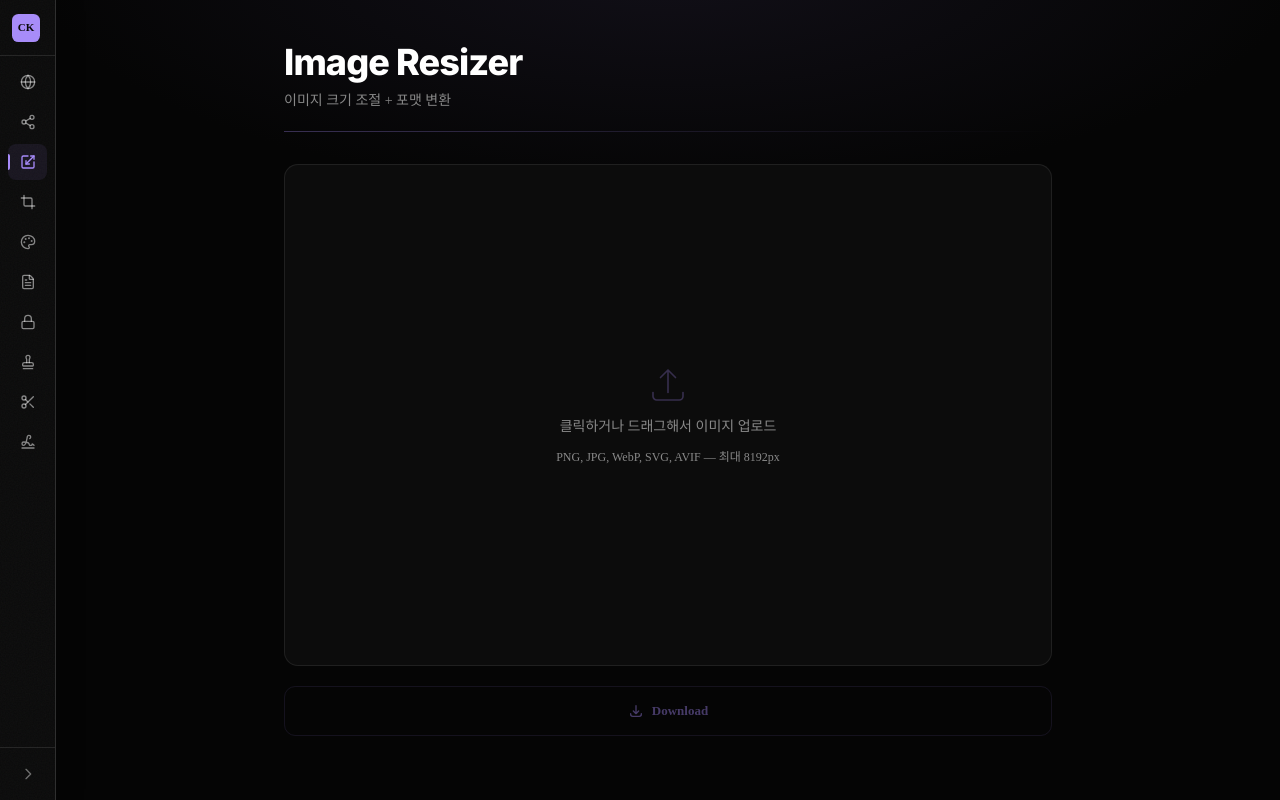
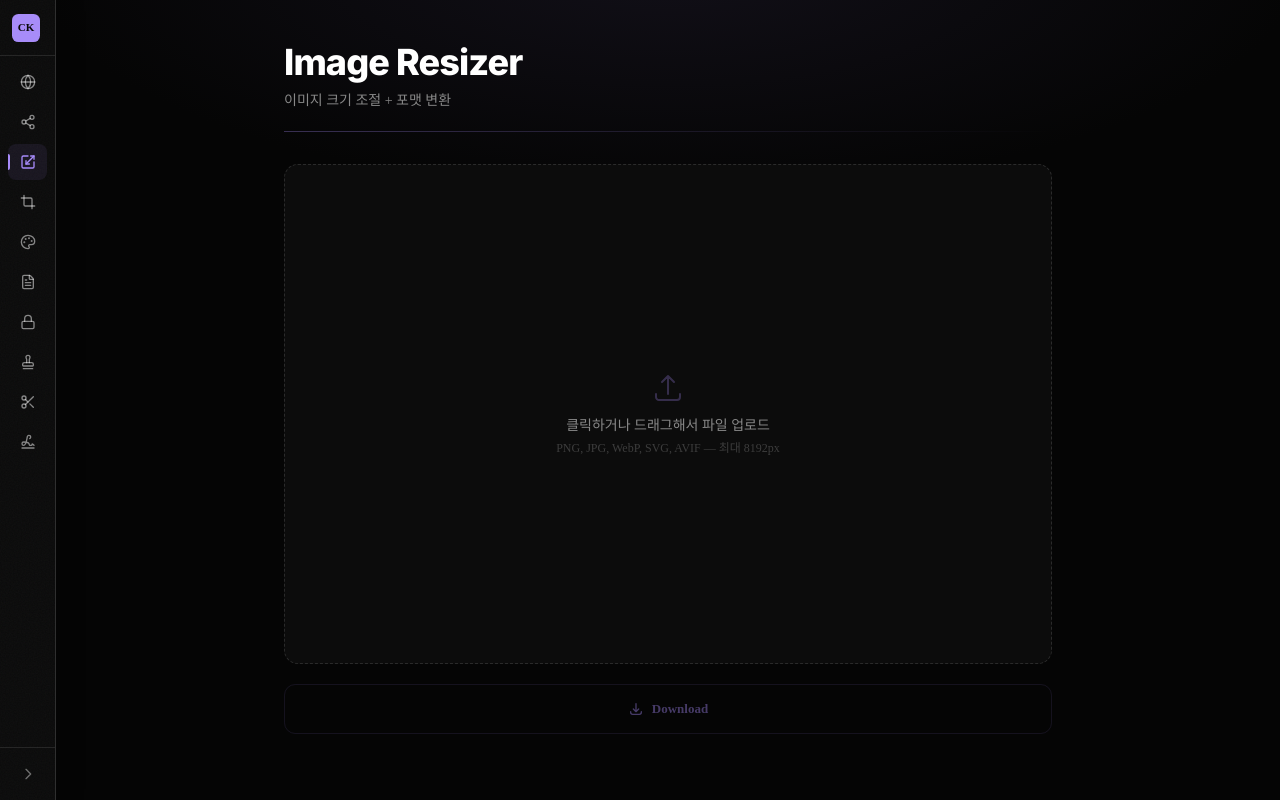
Before and after one commit to wjdxodbs/craftkit, a Next.js app: page /tools/image-resizer in a window 1280 px wide. Built offline with nearby package versions, Linux system fonts and the light colour scheme.

Commit message:
refactor: resizer·cropper 업로드 박스를 공용 ImageUpload로 통일

```diff
--- a/src/features/image-upload/ui/ImageUpload.tsx
+++ b/src/features/image-upload/ui/ImageUpload.tsx
@@ -4,14 +4,14 @@ import { motion } from "motion/react";
 import { cn } from "@/shared/lib/utils";
 
 interface Props {
-  onFileLoad?: (img: HTMLImageElement, dataUrl: string) => void;
+  onFileLoad?: (img: HTMLImageElement, dataUrl: string, file: File) => void;
   onFiles?: (files: File[]) => void;
   onError?: () => void;
   accept?: string;
   hint?: string;
   multiple?: boolean;
   variant?: "dashed" | "solid";
-  size?: "sm" | "lg";
+  size?: "sm" | "lg" | "xl";
 }
 
 export function ImageUpload({
@@ -40,7 +40,7 @@ export function ImageUpload({
     reader.onload = (e) => {
       const dataUrl = e.target?.result as string;
       const img = new Image();
-      img.onload = () => onFileLoad?.(img, dataUrl);
+      img.onload = () => onFileLoad?.(img, dataUrl, file);
       img.onerror = () => onError?.();
       img.src = dataUrl;
     };
@@ -66,7 +66,11 @@ export function ImageUpload({
       onDrop={handleDrop}
       className={cn(
         "group relative flex w-full overflow-hidden flex-col items-center justify-center cursor-pointer rounded-[14px] border px-6 text-center transition-all duration-300",
-        size === "sm" ? "h-[120px]" : "min-h-[300px]",
+        size === "sm"
+          ? "h-[120px]"
+          : size === "xl"
+            ? "min-h-[500px]"
+            : "min-h-[300px]",
         variant === "dashed" ? "border-dashed" : "border-solid",
         isDragging
           ? "border-[#a78bfa40] bg-[#a78bfa08]"
--- a/src/widgets/image-cropper/ui/ImageCropper.tsx
+++ b/src/widgets/image-cropper/ui/ImageCropper.tsx
@@ -1,6 +1,5 @@
 "use client";
 import { useState, useRef } from "react";
-import { motion } from "motion/react";
 import { cropImage } from "@/features/image-crop/lib/cropImage";
 import type {
   CropBox,
@@ -9,6 +8,7 @@ import type {
 import { EXT_MAP } from "@/shared/config/image-formats";
 import { labelCls } from "@/shared/ui/styles";
 import { DownloadButton } from "@/shared/ui/DownloadButton";
+import { ImageUpload } from "@/features/image-upload/ui/ImageUpload";
 import { useDragHandling, clamp, MIN_CROP } from "./useDragHandling";
 import { useCropPreview } from "./useCropPreview";
 import { CropControlBar } from "./CropControlBar";
@@ -31,7 +31,7 @@ export function ImageCropper() {
 
   const canvasRef = useRef<HTMLCanvasElement>(null);
   const containerRef = useRef<HTMLDivElement>(null);
-  const inputRef = useRef<HTMLInputElement>(null);
+  const replaceInputRef = useRef<HTMLInputElement>(null);
 
   const { handlePointerDown, handlePointerMove, handlePointerUp } =
     useDragHandling({
@@ -49,19 +49,12 @@ export function ImageCropper() {
     quality,
   });
 
-  const handleFile = (file: File): void => {
+  const handleFileLoad = (
+    img: HTMLImageElement,
+    url: string,
+    file: File,
+  ): void => {
     setFileName(file.name);
-    const reader = new FileReader();
-    reader.onload = (e) => {
-      const url = e.target?.result as string;
-      const img = new Image();
-      img.onload = () => handleFileLoad(img, url);
-      img.src = url;
-    };
-    reader.readAsDataURL(file);
-  };
-
-  const handleFileLoad = (img: HTMLImageElement, url: string): void => {
     setImageEl(img);
     setDataUrl(url);
     setError(null);
@@ -77,6 +70,17 @@ export function ImageCropper() {
     setDisplaySize({ w: displayW, h: displayH });
     setCropBox({ x: 0, y: 0, w: displayW, h: displayH });
     setAspectRatio(null);
+  };
+
+  const handleReplaceFile = (file: File): void => {
+    const reader = new FileReader();
+    reader.onload = (e) => {
+      const url = e.target?.result as string;
+      const img = new Image();
+      img.onload = () => handleFileLoad(img, url, file);
+      img.src = url;
+    };
+    reader.readAsDataURL(file);
   };
 
   const handlePresetChange = (ratio: number | null): void => {
@@ -140,15 +144,15 @@ export function ImageCropper() {
 
   return (
     <div className="space-y-5">
-      {/* 파일 input — 항상 존재 */}
+      {/* 파일 교체용 input */}
       <input
-        ref={inputRef}
+        ref={replaceInputRef}
         type="file"
         accept="image/png,image/jpeg,image/webp"
         className="hidden"
         onChange={(e) => {
           const file = e.target.files?.[0];
-          if (file) handleFile(file);
+          if (file) handleReplaceFile(file);
         }}
       />
 
@@ -159,8 +163,8 @@ export function ImageCropper() {
           isDragging={isDragging}
           aspectRatio={aspectRatio}
           outputFormat={outputFormat}
-          onFileReplace={() => inputRef.current?.click()}
-          onFileDrop={handleFile}
+          onFileReplace={() => replaceInputRef.current?.click()}
+          onFileDrop={handleReplaceFile}
           onDragOver={() => setIsDragging(true)}
           onDragLeave={() => setIsDragging(false)}
           onPresetChange={handlePresetChange}
@@ -184,13 +188,12 @@ export function ImageCropper() {
         </div>
       )}
 
-      {/* 캔버스 */}
+      {/* 업로드 전: ImageUpload / 업로드 후: 크롭 캔버스 */}
+      {imageEl && dataUrl && displaySize ? (
         <div
           ref={containerRef}
           className="relative min-h-[500px] overflow-hidden rounded-[14px] border border-[#ffffff15] bg-[#0c0c0c]"
         >
-        {imageEl && dataUrl && displaySize ? (
-          <>
           {/* eslint-disable-next-line @next/next/no-img-element */}
           <img
             src={dataUrl}
@@ -215,38 +218,17 @@ export function ImageCropper() {
             onPointerUp={handlePointerUp}
             onPointerCancel={handlePointerUp}
           />
-          </>
+        </div>
       ) : (
-          <button
-            type="button"
-            onClick={() => inputRef.current?.click()}
-            className="flex h-full min-h-[500px] w-full cursor-pointer flex-col items-center justify-center gap-3"
-          >
-            <motion.svg
-              className="size-10 text-[#a78bfa44]"
-              fill="none"
-              viewBox="0 0 24 24"
-              stroke="currentColor"
-              strokeWidth={1}
-              aria-hidden="true"
-              whileHover={{ y: -4 }}
-              transition={{ type: "spring", stiffness: 300 }}
-            >
-              <path
-                strokeLinecap="round"
-                strokeLinejoin="round"
-                d="M3 16.5v2.25A2.25 2.25 0 005.25 21h13.5A2.25 2.25 0 0021 18.75V16.5m-13.5-9L12 3m0 0l4.5 4.5M12 3v13.5"
+        <div ref={containerRef}>
+          <ImageUpload
+            onFileLoad={handleFileLoad}
+            accept="image/png,image/jpeg,image/webp"
+            hint="PNG, JPG, WebP — 자유롭게 크롭하고 비율을 조정하세요"
+            size="xl"
           />
-            </motion.svg>
-            <p className="text-sm text-[#888]">
-              클릭하거나 드래그해서 이미지 업로드
-            </p>
-            <p className="text-xs text-[#888]">
-              자유롭게 크롭하고 비율을 조정하세요
-            </p>
-          </button>
+        </div>
       )}
-      </div>
 
       {/* 하단: 미리보기 + 정보 */}
       {(previewUrl || cropInfo || previewSize !== null) && (
--- a/src/widgets/image-resizer/ui/ImageResizer.tsx
+++ b/src/widgets/image-resizer/ui/ImageResizer.tsx
@@ -1,8 +1,8 @@
 "use client";
 import { useState, useRef } from "react";
-import { motion } from "motion/react";
 import { resizeImage } from "@/features/image-resize/lib/resizeImage";
 import { EXT_MAP, type OutputFormat } from "@/shared/config/image-formats";
+import { ImageUpload } from "@/features/image-upload/ui/ImageUpload";
 import { useResizePreview } from "./useResizePreview";
 import { ResizeControlBar } from "./ResizeControlBar";
 import { DownloadButton } from "@/shared/ui/DownloadButton";
@@ -24,7 +24,7 @@ export function ImageResizer() {
   const [error, setError] = useState<string | null>(null);
   const [fileName, setFileName] = useState<string | null>(null);
   const [isDragging, setIsDragging] = useState(false);
-  const inputRef = useRef<HTMLInputElement>(null);
+  const replaceInputRef = useRef<HTMLInputElement>(null);
 
   const { previewUrl, previewSize } = useResizePreview({
     imageEl,
@@ -34,13 +34,8 @@ export function ImageResizer() {
     quality,
   });
 
-  const handleFile = (file: File) => {
+  const handleFileLoad = (img: HTMLImageElement, _url: string, file: File) => {
     setFileName(file.name);
-    const reader = new FileReader();
-    reader.onload = (e) => {
-      const url = e.target?.result as string;
-      const img = new Image();
-      img.onload = () => {
     setImageEl(img);
     const w = img.naturalWidth || 1;
     const h = img.naturalHeight || 1;
@@ -50,6 +45,13 @@ export function ImageResizer() {
     setLocked(true);
     setError(null);
   };
+
+  const handleReplaceFile = (file: File) => {
+    const reader = new FileReader();
+    reader.onload = (e) => {
+      const url = e.target?.result as string;
+      const img = new Image();
+      img.onload = () => handleFileLoad(img, url, file);
       img.onerror = () => setError("이미지를 불러오는 데 실패했습니다.");
       img.src = url;
     };
@@ -100,15 +102,15 @@ export function ImageResizer() {
 
   return (
     <div className="space-y-5">
-      {/* 파일 input — 항상 존재 */}
+      {/* 파일 교체용 input */}
       <input
-        ref={inputRef}
+        ref={replaceInputRef}
         type="file"
         accept="image/png,image/jpeg,image/webp,image/svg+xml,image/avif"
         className="hidden"
         onChange={(e) => {
           const file = e.target.files?.[0];
-          if (file) handleFile(file);
+          if (file) handleReplaceFile(file);
         }}
       />
 
@@ -122,8 +124,8 @@ export function ImageResizer() {
           locked={locked}
           outputFormat={outputFormat}
           quality={quality}
-          onFileReplace={() => inputRef.current?.click()}
-          onFileDrop={handleFile}
+          onFileReplace={() => replaceInputRef.current?.click()}
+          onFileDrop={handleReplaceFile}
           onDragOver={() => setIsDragging(true)}
           onDragLeave={() => setIsDragging(false)}
           onWidthChange={handleWidthChange}
@@ -134,66 +136,27 @@ export function ImageResizer() {
         />
       )}
 
-      {/* 미리보기 영역 */}
+      {/* 업로드 전: ImageUpload / 업로드 후: 미리보기 */}
+      {imageEl && previewUrl ? (
         <div
           className="relative flex min-h-[500px] items-center justify-center overflow-hidden rounded-[14px] border border-[#ffffff15] bg-[#0c0c0c]"
-        style={
-          imageEl && previewUrl
-            ? { backgroundImage: CHECKER_BG, backgroundSize: "16px 16px" }
-            : undefined
-        }
+          style={{ backgroundImage: CHECKER_BG, backgroundSize: "16px 16px" }}
         >
-        {imageEl && previewUrl ? (
-          // eslint-disable-next-line @next/next/no-img-element
+          {/* eslint-disable-next-line @next/next/no-img-element */}
           <img
             src={previewUrl}
             alt="미리보기"
             className="max-h-[500px] max-w-full object-contain"
           />
+        </div>
       ) : (
-          <button
-            type="button"
-            onClick={() => inputRef.current?.click()}
-            onDragOver={(e) => {
-              e.preventDefault();
-              setIsDragging(true);
-            }}
-            onDragLeave={() => setIsDragging(false)}
-            onDrop={(e) => {
-              e.preventDefault();
-              setIsDragging(false);
-              const file = e.dataTransfer.files[0];
-              if (file) handleFile(file);
-            }}
-            className={`flex h-full min-h-[500px] w-full cursor-pointer flex-col items-center justify-center gap-3 transition-colors ${
-              isDragging ? "bg-[#a78bfa08]" : ""
-            }`}
-          >
-            <motion.svg
-              className="size-10 text-[#a78bfa44]"
-              fill="none"
-              viewBox="0 0 24 24"
-              stroke="currentColor"
-              strokeWidth={1}
-              aria-hidden="true"
-              whileHover={{ y: -4 }}
-              transition={{ type: "spring", stiffness: 300 }}
-            >
-              <path
-                strokeLinecap="round"
-                strokeLinejoin="round"
-                d="M3 16.5v2.25A2.25 2.25 0 005.25 21h13.5A2.25 2.25 0 0021 18.75V16.5m-13.5-9L12 3m0 0l4.5 4.5M12 3v13.5"
+        <ImageUpload
+          onFileLoad={handleFileLoad}
+          accept="image/png,image/jpeg,image/webp,image/svg+xml,image/avif"
+          hint="PNG, JPG, WebP, SVG, AVIF — 최대 8192px"
+          size="xl"
         />
-            </motion.svg>
-            <p className="text-sm text-[#888]">
-              클릭하거나 드래그해서 이미지 업로드
-            </p>
-            <p className="text-xs text-[#888]">
-              PNG, JPG, WebP, SVG, AVIF — 최대 8192px
-            </p>
-          </button>
       )}
-      </div>
 
       {/* 하단 정보 바 — 이미지 로드된 경우에만 */}
       {imageEl && naturalSize && (
```
Also changed, not shown: 1 other file (tests, documents, lock files or other folders). Lines whose indentation alone changed are shown as unchanged.
